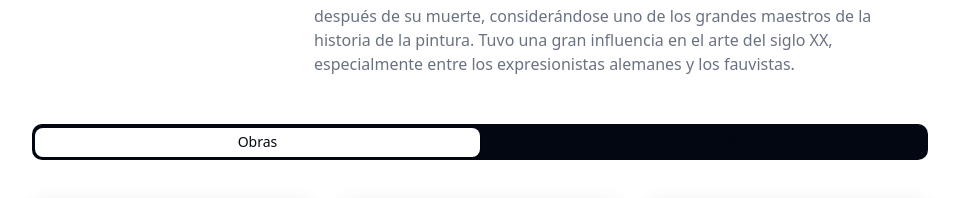
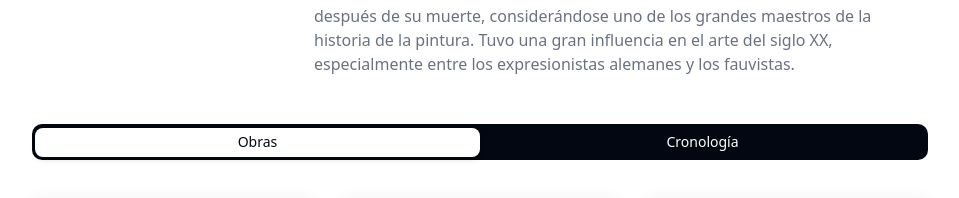
Before and after one commit to delafug-dev/vault-art-front, a Next.js app: page /artists/1 in a window 1280 px wide. Shown: the part 406-604 px from the top of the page, without its empty margins (160-1119 px from the left). Built offline with nearby package versions, Linux system fonts and the light colour scheme.

Commit message:
Add untracked files

```diff
--- /dev/null
+++ b/src/components/ui/tabs.tsx
@@ -0,0 +1,66 @@
+"use client"
+
+import * as React from "react"
+import * as TabsPrimitive from "@radix-ui/react-tabs"
+
+import { cn } from "@/lib/utils"
+
+function Tabs({
+  className,
+  ...props
+}: React.ComponentProps<typeof TabsPrimitive.Root>) {
+  return (
+    <TabsPrimitive.Root
+      data-slot="tabs"
+      className={cn("flex flex-col gap-2", className)}
+      {...props}
+    />
+  )
+}
+
+function TabsList({
+  className,
+  ...props
+}: React.ComponentProps<typeof TabsPrimitive.List>) {
+  return (
+    <TabsPrimitive.List
+      data-slot="tabs-list"
+      className={cn(
+        "bg-muted text-muted-foreground inline-flex h-9 w-fit items-center justify-center rounded-lg p-[3px]",
+        className
+      )}
+      {...props}
+    />
+  )
+}
+
+function TabsTrigger({
+  className,
+  ...props
+}: React.ComponentProps<typeof TabsPrimitive.Trigger>) {
+  return (
+    <TabsPrimitive.Trigger
+      data-slot="tabs-trigger"
+      className={cn(
+        " data-[state=active]:bg-background dark:data-[state=active]:text-secondary focus-visible:border-ring focus-visible:ring-ring/50 focus-visible:outline-ring dark:data-[state=active]:border-input dark:data-[state=active]:bg-input/30 data-[state=active]:text-foreground text-white dark:text-muted-foreground inline-flex h-[calc(100%-1px)] flex-1 items-center justify-center gap-1.5 rounded-md border border-transparent px-2 py-1 text-sm font-medium whitespace-nowrap transition-[color,box-shadow] focus-visible:ring-[3px] focus-visible:outline-1 disabled:pointer-events-none disabled:opacity-50 data-[state=active]:shadow-md [&_svg]:pointer-events-none [&_svg]:shrink-0 [&_svg:not([class*='size-'])]:size-4",
+        className
+      )}
+      {...props}
+    />
+  )
+}
+
+function TabsContent({
+  className,
+  ...props
+}: React.ComponentProps<typeof TabsPrimitive.Content>) {
+  return (
+    <TabsPrimitive.Content
+      data-slot="tabs-content"
+      className={cn("flex-1 outline-none", className)}
+      {...props}
+    />
+  )
+}
+
+export { Tabs, TabsList, TabsTrigger, TabsContent }
```
